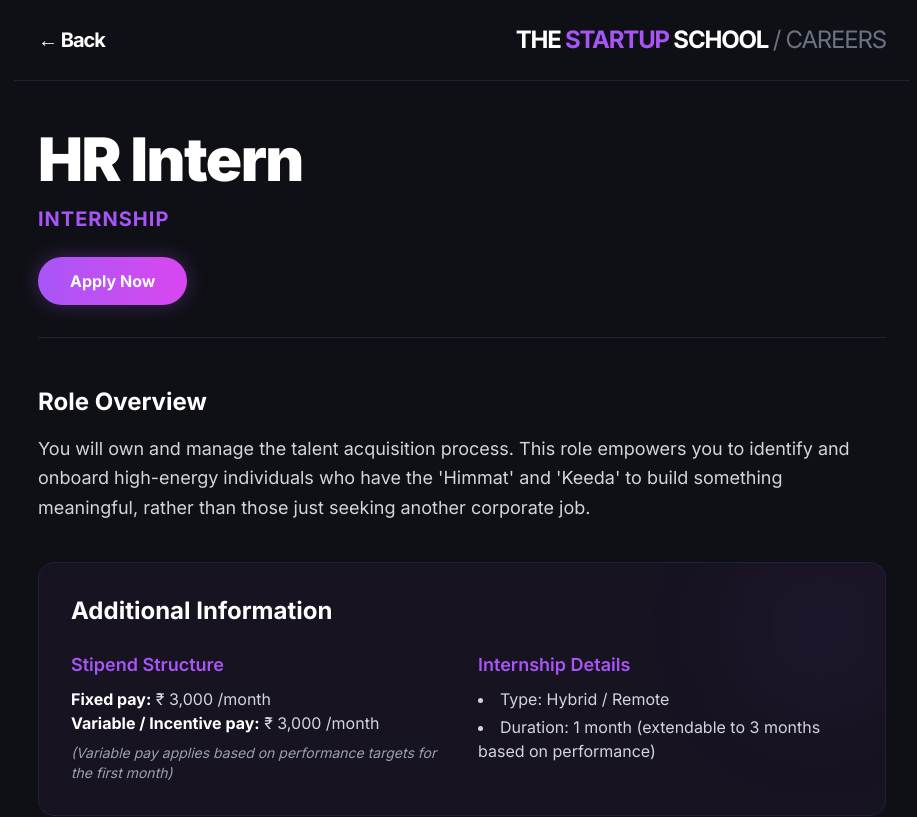
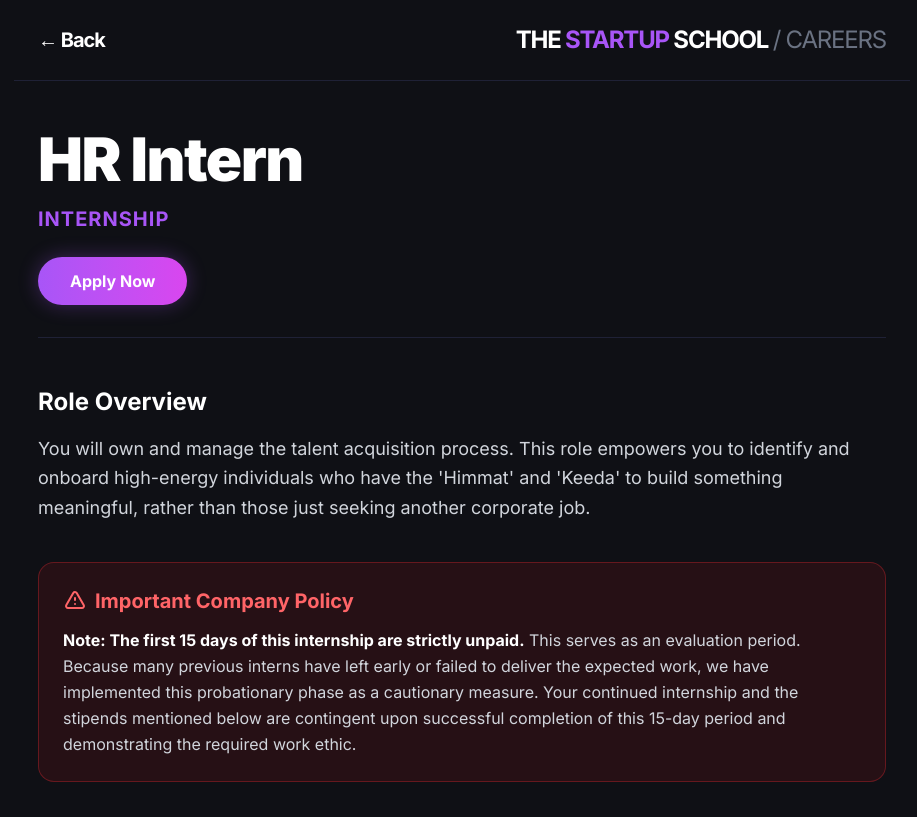
Before and after one commit to ishaan-jha021/hiringform, a Next.js app: page /jobs/hr-intern in a window 1280 px wide. Shown: the top 817 px of the page, without its empty margins (178-1095 px from the left). Built offline with nearby package versions, Linux system fonts and the light colour scheme.

Commit message:
Add 15-day unpaid evaluation period policy to job listings

```diff
--- a/src/app/jobs/[id]/page.js
+++ b/src/app/jobs/[id]/page.js
@@ -38,6 +38,18 @@
                 <section className="mb-10 text-lg leading-relaxed text-gray-300">
                     <h2 className="text-2xl font-bold text-white mb-4">Role Overview</h2>
                     <p>{job.roleOverview}</p>
+                </section>
+
+                <section className="mb-10 bg-red-900/20 border border-red-500/30 p-6 rounded-2xl relative overflow-hidden">
+                    <h2 className="text-xl font-bold text-red-400 mb-3 flex items-center gap-2">
+                        <svg xmlns="http://www.w3.org/2000/svg" className="h-6 w-6" fill="none" viewBox="0 0 24 24" stroke="currentColor">
+                            <path strokeLinecap="round" strokeLinejoin="round" strokeWidth={2} d="M12 9v2m0 4h.01m-6.938 4h13.856c1.54 0 2.502-1.667 1.732-3L13.732 4c-.77-1.333-2.694-1.333-3.464 0L3.34 16c-.77 1.333.192 3 1.732 3z" />
+                        </svg>
+                        Important Company Policy
+                    </h2>
+                    <p className="text-gray-300 text-base leading-relaxed">
+                        <strong className="text-white">Note: The first 15 days of this internship are strictly unpaid.</strong> This serves as an evaluation period. Because many previous interns have left early or failed to deliver the expected work, we have implemented this probationary phase as a cautionary measure. Your continued internship and the stipends mentioned below are contingent upon successful completion of this 15-day period and demonstrating the required work ethic.
+                    </p>
                 </section>
 
                 <section className="mb-12 border border-[#1f2136] bg-[#a855f7]/5 p-8 rounded-2xl relative overflow-hidden">
```
